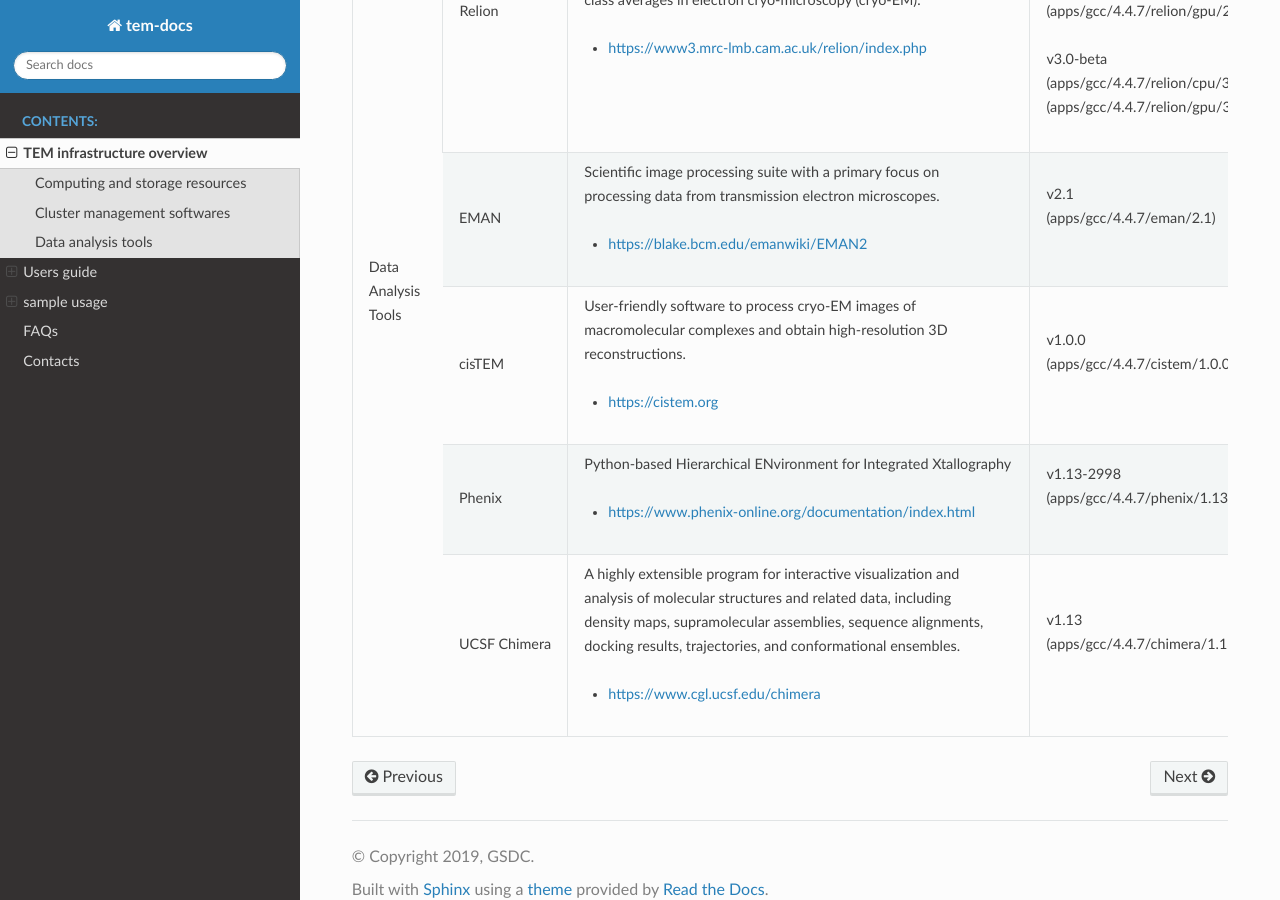
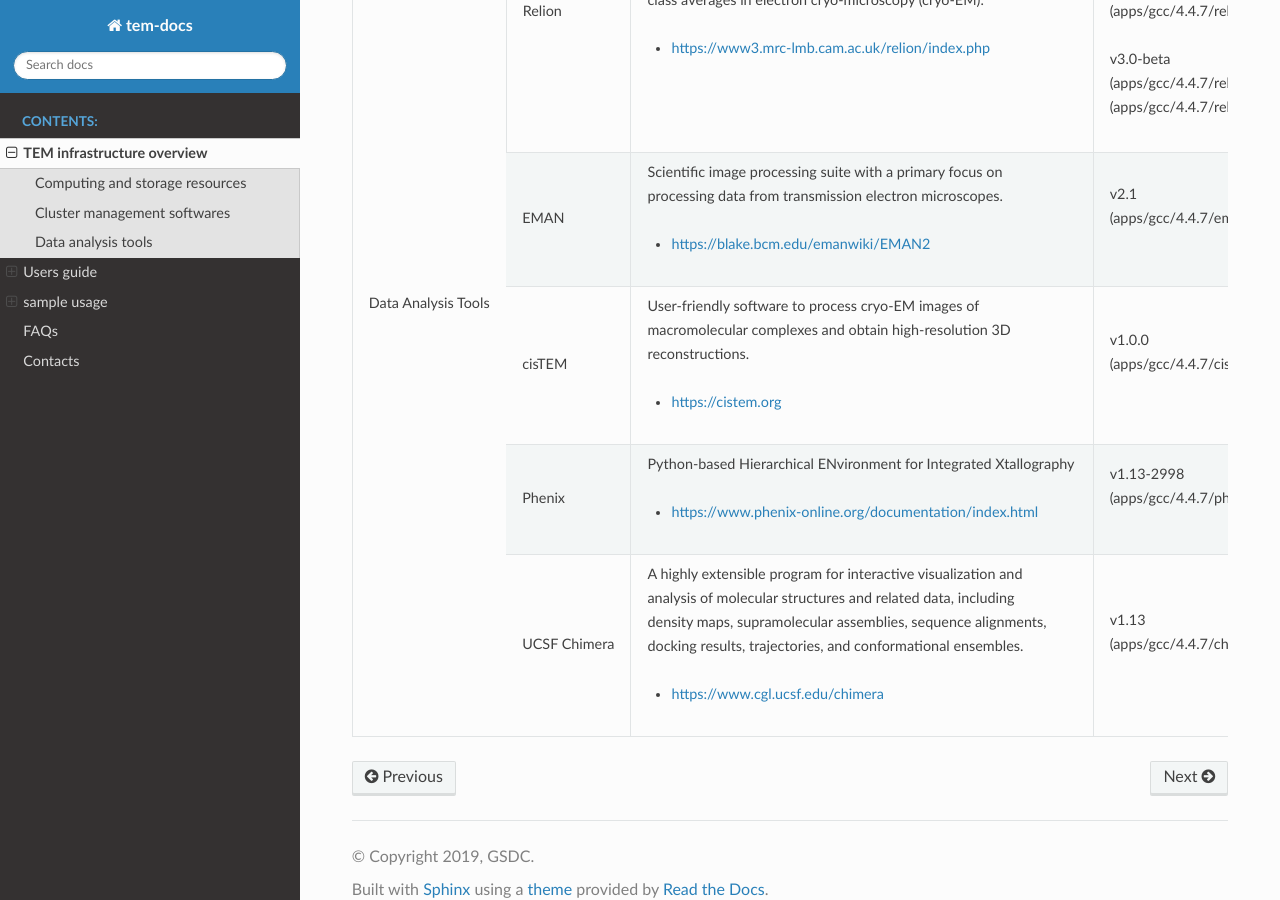
Before and after one commit to junglok/tem-docs, a Sphinx documentation site: the page built from docs/infra.rst, in a window 1280 px wide and 900 px high, scrolled down 2778 px. Built offline with Sphinx 7.4.7 and the Read the Docs theme 2.0.0, drawn with Linux system fonts in a browser that asks for light colours.

Commit message:
first commit

```diff
--- a/docs/infra.rst
+++ b/docs/infra.rst
@@ -89,9 +89,9 @@
 | Category     | Name                | Description                                                        | Version                                |
 |              |                     |                                                                    | (module path)                          |
 +--------------+---------------------+--------------------------------------------------------------------+----------------------------------------+
-| | Data       | Relion              | | Astand-alone computer program that employs an empirical Bayesian |                                        |
-| | Analysis   |                     | | approach to refinement of (multiple) 3D reconstructions or 2D    |                                        |
-| | Tools      |                     | | class averages in electron cryo-microscopy (cryo-EM).            | | v1.4                                 |
+| Data         | Relion              | | Astand-alone computer program that employs an empirical Bayesian |                                        |
+| Analysis     |                     | | approach to refinement of (multiple) 3D reconstructions or 2D    |                                        |
+| Tools        |                     | | class averages in electron cryo-microscopy (cryo-EM).            | | v1.4                                 |
 |              |                     |                                                                    | | (apps/gcc/4.4.7/relion/cpu/1.4)      |
 |              |                     |                                                                    |                                        |
 |              |                     |                                                                    | | v2.1                                 |
```
